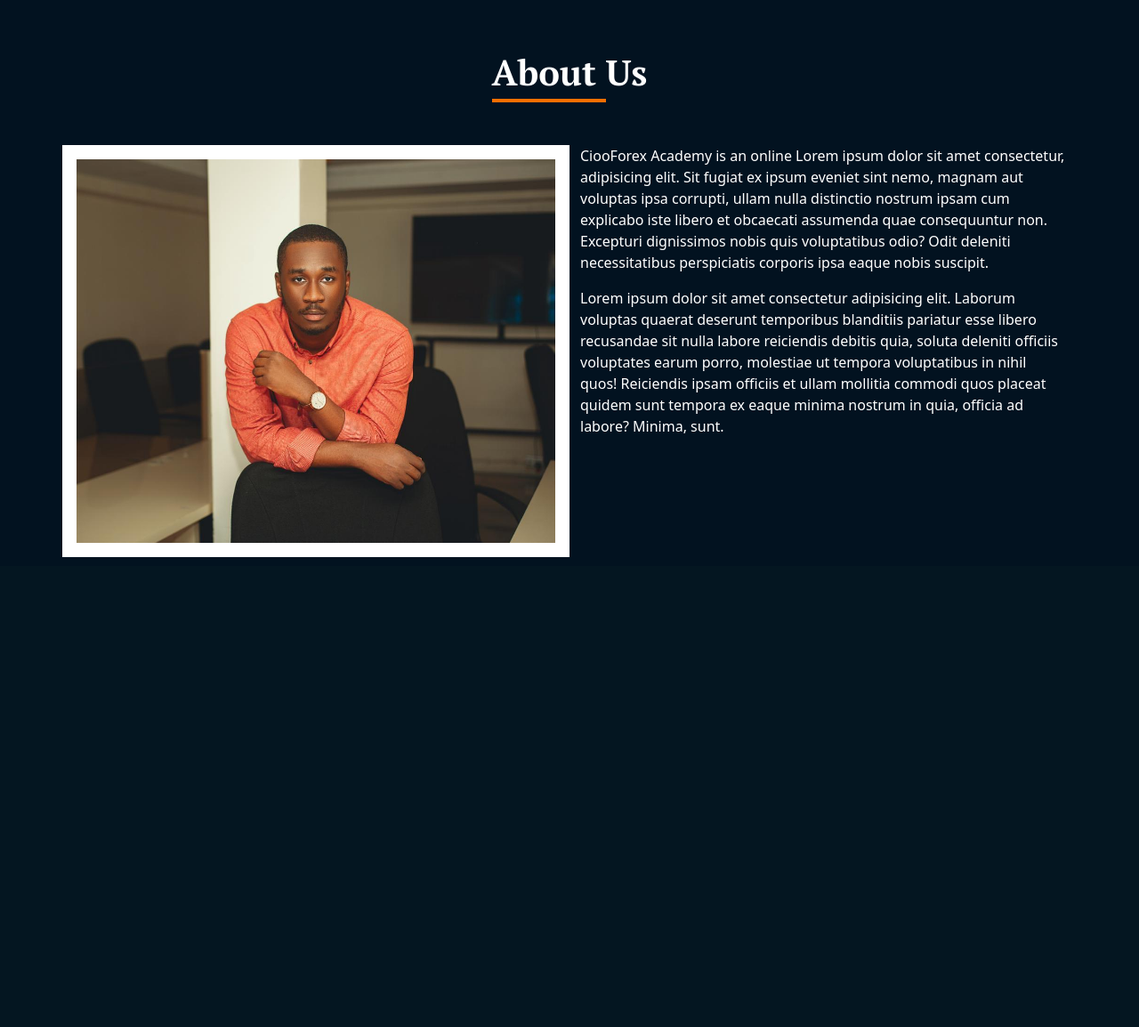
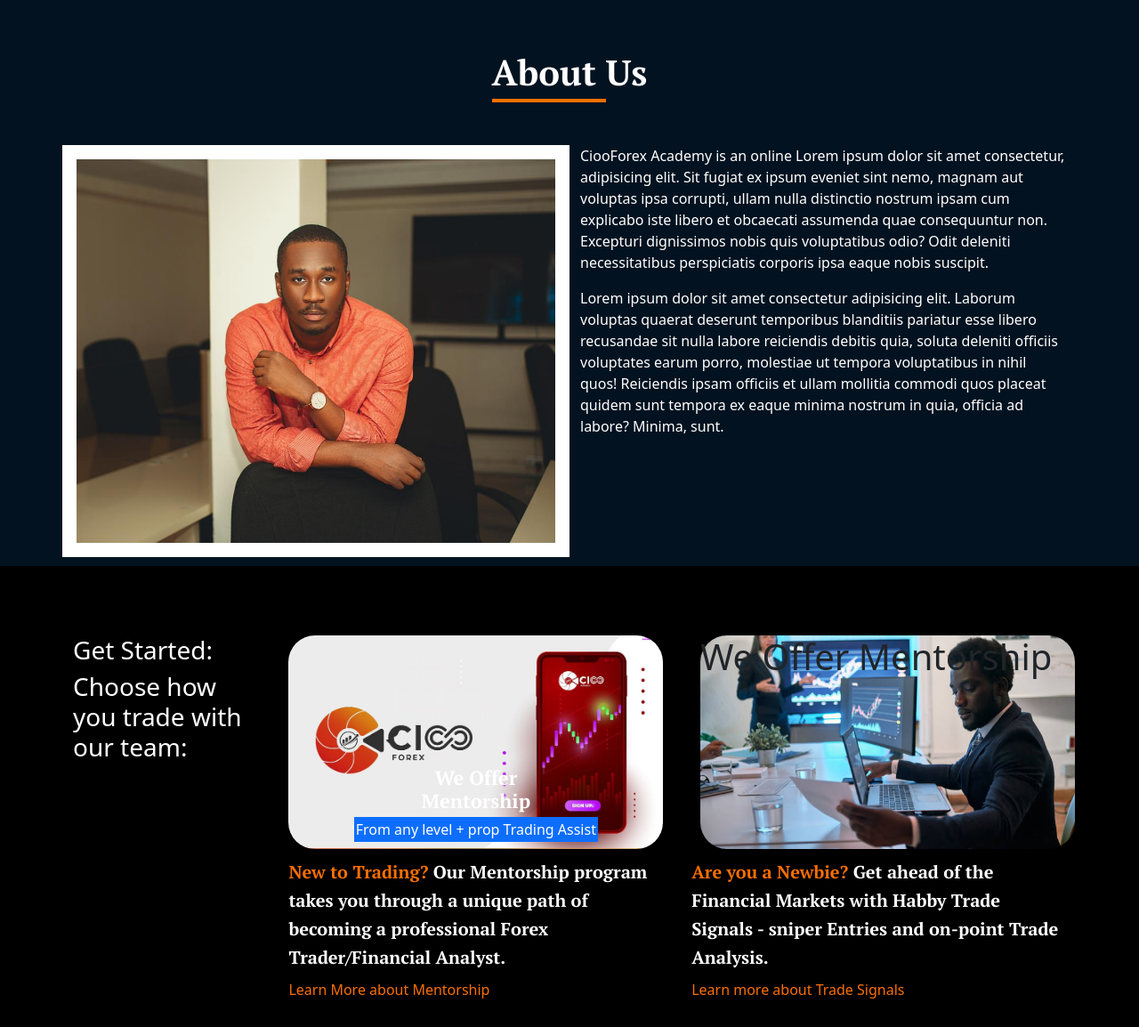
Before and after one commit to eodaneze/CiooForex, a PHP site: page / in a window 1280 px wide. Shown: the part 801-1955 px from the top of the page at 89% size. Before the commit the page ends 1427 px from the top, so only its background shows below. Run offline with PHP 8.4, Linux system fonts and the light colour scheme.

Commit message:
creating the trading and montorship section

```diff
--- a/assets/css/index.css
+++ b/assets/css/index.css
@@ -176,8 +176,72 @@ body{
     bottom: 0;
 }
 /* -------------------end of about-section---------------- */
-
-
+.all-choose{
+    background-color: #000;
+     padding: 30px;
+}
+.main-trade{
+    display: grid;
+    grid-template-columns: 1fr 2fr 2fr;
+    gap: 2rem;
+}
+.col-bg{
+    background-image: url(../../assets/img/cioo-trade.jpg);
+    background-position: center;
+    background-size: cover;
+    background-repeat: no-repeat;
+    height: 30vh;
+    border-radius: 30px;
+    width: 100%;
+}
+.col-bg-2{
+    background-image: url(../../assets/img/trade-1.jpg);
+    background-position: center;
+    background-size: cover;
+    background-repeat: no-repeat;
+    height: 30vh;
+    border-radius: 30px;
+    margin-left: 10px;
+    width: 100%;
+}
+.left-trade h4{
+  color: white;
+  font-size: 20px;
+  line-height: 2rem;
+  font-family: var(--font);
+  margin-top: 10px;
+}
+.left-trade h4 span{
+    color: var(--main) !important;
+}
+.left-trade a{
+    text-decoration: none;
+    color: var(--main);
+}
+.col-bg{
+    position: relative;
+    display: flex;
+    align-items: center;
+    justify-content: center;
+}
+.col-bg h1{
+    text-align: center;
+    color: white;
+    position: absolute;
+    bottom: 2rem;
+    font-family: var(--font);
+    font-size: 22px;
+}
+.col-bg p{
+    position: absolute;
+    bottom: -0.5rem;
+    padding: 2px;
+}
+.col-bg h1 span{
+    display: block;
+    text-align: center;
+}
+/* ------------------c end of hoose how you trade */
 
 
 
--- a/index.html
+++ b/index.html
@@ -118,7 +118,39 @@
     <!-- ############################# end of About CiooForex ############## -->
 
 
+<!-- ############## Choose how you trade with us section -->
+<div class="all-choose">
+  <div class="container pt-5">
+     <div class="main-trade aliign">
+         <div class="text-white w-100">
+            <h3>Get Started: </h3>
+            <h3>Choose how you trade with our team:</h3>
+         </div>
+         <div class="left-trade">
+          <div class="col-bg">
+            <h1>
+              <span>We Offer</span>
+              <span>Mentorship</span>
+            </h1>
+            <p class="bg-primary text-white">From any level + prop Trading Assist</p>
+          </div>
+          <h4><span>New to Trading?</span> Our Mentorship program takes you through a unique path of becoming a professional Forex Trader/Financial Analyst.</h4>
+          <a href="">Learn More about Mentorship</a>
+         </div>
+         <div class="left-trade">
+          <div class="col-bg-2">
+            <h1>
+              <span>We Offer Mentorship</span>
+            </h1>
+          </div>
+          <h4><span>Are you a Newbie?</span> Get ahead of the Financial Markets with Habby Trade Signals - sniper Entries and on-point Trade Analysis.</h4>
+          <a href="">Learn more about Trade Signals</a>
+         </div>
 
+     </div>
+  </div>
+</div>
+<!-- ##############end of  Choose how you trade with us section -->
     <!-- ############################ back to top###################### -->
     <a href="#" class="back-to-top d-flex align-items-center justify-content-center text-dark"><i class="fa fa-arrow-up"></i></a>
     <!-- ############################ end of back to top###################### -->
```
Also changed, not shown: assets/img/cioo-trade.jpg (added), assets/img/hero-2.jpg (added), assets/img/hero-3.jpg (added), assets/img/trade-1.jpg (added).
